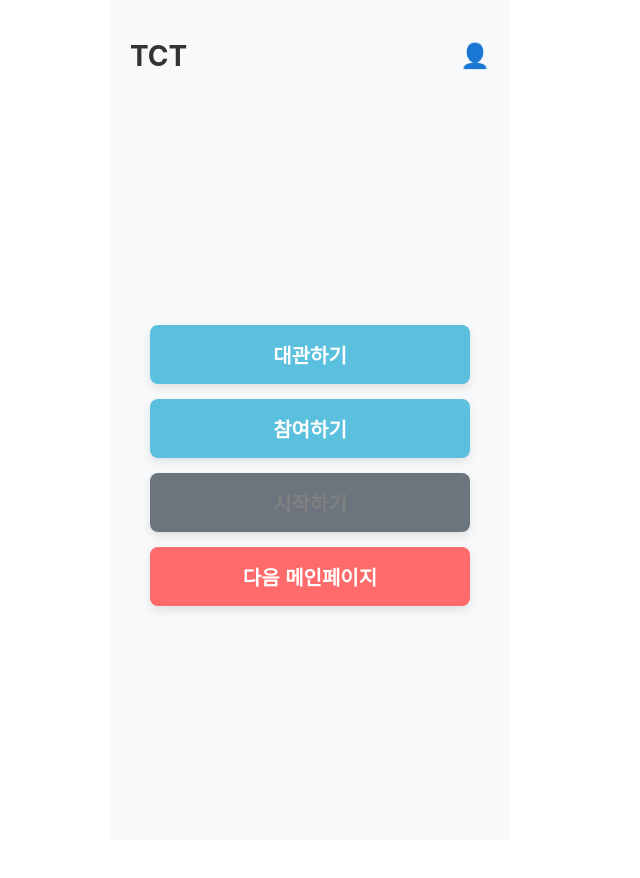
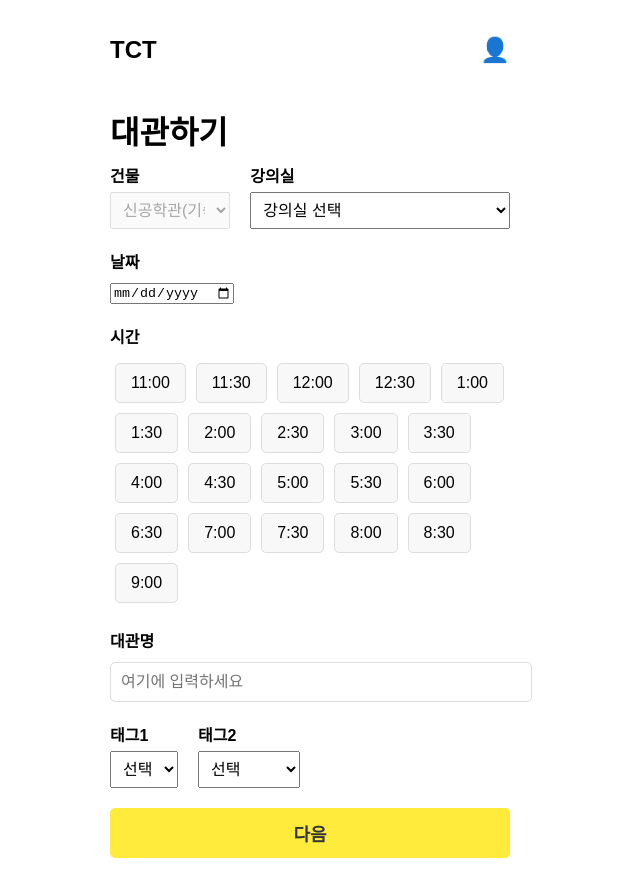
Before and after one commit to ICONICTHON/2024_ICONICTHON_TEAM_10_FE, a React (Create React App) app in the folder tct/: page / in a window 1280 px wide. Shown: the whole page, without its empty margins (330-970 px from the left). Before the commit the page ends 840 px from the top, so only its background shows below. Built offline with nearby package versions, Linux system fonts and the light colour scheme.

Commit message:
feat: 대관하기2 페이지 구현

```diff
--- a/tct/package.json
+++ b/tct/package.json
@@ -8,6 +8,7 @@
     "@testing-library/user-event": "^13.5.0",
     "react": "^18.3.1",
     "react-dom": "^18.3.1",
+    "react-router-dom": "^6.28.0",
     "react-scripts": "5.0.1",
     "web-vitals": "^2.1.4"
   },
--- /dev/null
+++ b/tct/src/App.js
@@ -0,0 +1,18 @@
+// App.js
+import React from 'react';
+import { BrowserRouter, Routes, Route } from 'react-router-dom';
+import Reservation1 from './Reservation1';
+import Reservation2 from './Reservation2';
+
+function App() {
+  return (
+    <BrowserRouter>
+      <Routes>
+        <Route path="/" element={<Reservation1 />} />
+        <Route path="/reservation-summary" element={<Reservation2 />} />
+      </Routes>
+    </BrowserRouter>
+  );
+}
+
+export default App;
--- a/tct/src/Reservation.js
+++ b/tct/src/Reservation1.js
@@ -1,13 +1,15 @@
 import React, { useState } from 'react';
-import './Reservation.css';
+import './Reservation1.css';
+import { useNavigate } from 'react-router-dom';
 
-function Reservation() {
+function Reservation1() {
   const [selectedRoom, setSelectedRoom] = useState('');
   const [selectedDate, setSelectedDate] = useState('');
   const [selectedTime, setSelectedTime] = useState('');
   const [customTag, setCustomTag] = useState('');
   const [tag1, setTag1] = useState('');
   const [tag2, setTag2] = useState('');
+  const navigate = useNavigate();
 
   const handleRoomChange = (event) => {
     setSelectedRoom(event.target.value);
@@ -44,13 +46,17 @@ function Reservation() {
 
   const handleSubmit = () => {
     const reservationData = {
+      building_name: '신공학관',
+      room_id: selectedRoom,
+      reservation_date: selectedDate,
+      start_time: selectedTime,
       custom_tag: customTag,
       tag1: tag1,
       tag2: tag2,
     };
 
     console.log('전송할 데이터:', JSON.stringify(reservationData));
-    fetch('http://localhost:8000/api/select_classroom/1', {
+    fetch('http://localhost:8000/api/select_classroom_1/', {
         method: 'POST',
         headers: {
             'Content-Type': 'application/json',
@@ -58,7 +64,10 @@ function Reservation() {
         body: JSON.stringify(reservationData),
     })
     .then(response => response.json())
-    .then(data => console.log(data))
+    .then(data => {
+      console.log(data);
+      navigate('/reservation-summary', {state: data});
+    })
     .catch(error => console.error('Error:', error));
   };
 
@@ -191,4 +200,4 @@ function Reservation() {
   );
 }
 
-export default Reservation;
+export default Reservation1;
--- /dev/null
+++ b/tct/src/Reservation2.css
@@ -0,0 +1,71 @@
+/* Reservation2.css */
+.reservation-summary-container {
+    padding: 20px;
+    font-family: Arial, sans-serif;
+    max-width: 400px;
+    margin: auto;
+  }
+
+  header {
+    display: flex;
+    justify-content: space-between;
+    align-items: center;
+    margin-bottom: 20px;
+  }
+
+  .logo {
+    font-size: 24px;
+    font-weight: bold;
+  }
+
+  .profile-icon {
+    font-size: 24px;
+  }
+
+  .title {
+    font-size: 32px;
+    font-weight: bold;
+    margin-bottom: 10px;
+  }
+
+  .subtitle {
+    font-size: 24px;
+    font-weight: bold;
+    margin-top: 20px;
+  }
+
+  .notice-box {
+    border: 1px solid #ddd;
+    padding: 15px;
+    border-radius: 5px;
+    margin-bottom: 20px;
+    background-color: #f9f9f9;
+  }
+
+  .checkbox-container {
+    display: flex;
+    align-items: center;
+    margin-bottom: 20px;
+    font-size: 16px;
+  }
+
+  .checkbox-container input {
+    margin-left: 10px;
+  }
+
+  .complete-button {
+    width: 100%;
+    padding: 12px;
+    font-size: 18px;
+    font-weight: bold;
+    color: #333;
+    background-color: #ffeb3b;
+    border: none;
+    border-radius: 5px;
+    cursor: pointer;
+  }
+
+  .complete-button:disabled {
+    background-color: #e0e0e0;
+    cursor: not-allowed;
+  }
--- /dev/null
+++ b/tct/src/Reservation2.js
@@ -0,0 +1,38 @@
+// Reservation2.js
+import React, { useState } from 'react';
+import { useLocation } from 'react-router-dom';
+import './Reservation2.css';
+
+function Reservation2() {
+  const { state } = useLocation(); // Reservation1에서 전달된 데이터
+  const [isChecked, setIsChecked] = useState(false);
+
+  const handleCheckboxChange = () => setIsChecked(!isChecked);
+
+  return (
+    <div className="reservation-summary-container">
+      <header>
+        <h1 className="logo">TCT</h1>
+        <span className="profile-icon">👤</span>
+      </header>
+
+      <h2 className="title">요약정보</h2>
+      <p>{state.building_name} {state.room_id}</p>
+      <p>{state.reservation_date} {state.start_time} - {state.end_time}</p>
+
+      <h3 className="subtitle">유의사항</h3>
+      <div className="notice-box">
+        <p>승주는 개꿀초입니다... (유의사항 텍스트를 여기에 표시)</p>
+      </div>
+
+      <label className="checkbox-container">
+        위 내용에 동의합니다
+        <input type="checkbox" checked={isChecked} onChange={handleCheckboxChange} />
+      </label>
+
+      <button className="complete-button" disabled={!isChecked}>완료</button>
+    </div>
+  );
+}
+
+export default Reservation2;
--- a/tct/src/index.js
+++ b/tct/src/index.js
@@ -2,7 +2,7 @@ import React from 'react';
 import ReactDOM from 'react-dom/client';
 import './index.css';
 import reportWebVitals from './reportWebVitals';
-import App from './MainPage/MainGeneral.js';
+import App from './App';
 
 const root = ReactDOM.createRoot(document.getElementById('root'));
 root.render(
```
Also changed, not shown: tct/src/Reservation1.css (renamed from tct/src/Reservation.css), 1 other file (tests, documents, lock files or other folders).
